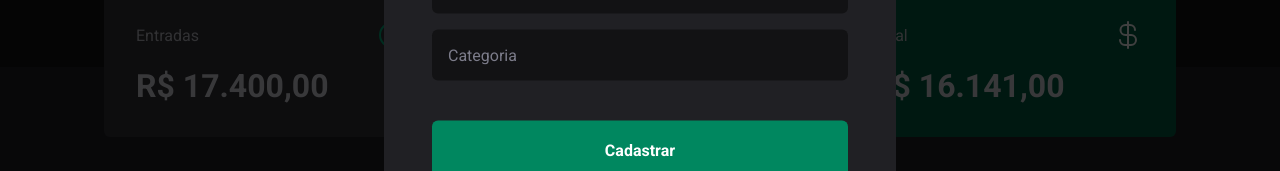
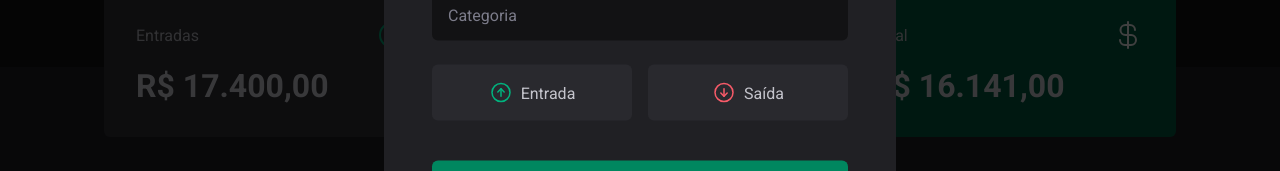
Before and after one commit to matheuscobz/dt-money-react, a React (Vite) app: page / in a window 1280 px wide. Both pictures are taken after a click on the button "Nova transação". Shown: the part 393-564 px from the top of the page. Built offline with nearby package versions, Linux system fonts and the light colour scheme.

Commit message:
New buttons for modal
Created and estilized buttons for income and outcome

```diff
--- a/src/components/NewTransactionModal/index.tsx
+++ b/src/components/NewTransactionModal/index.tsx
@@ -1,6 +1,6 @@
 import * as Dialog from "@radix-ui/react-dialog";
-import { CloseButton, Content, Overlay } from "./styles";
-import { X } from "phosphor-react";
+import { CloseButton, Content, Overlay, TransactionType, TransactionTypeButton } from "./styles";
+import { ArrowCircleDown, ArrowCircleUp, X } from "phosphor-react";
 
 export function NewTransactionModal(){
   return (
@@ -19,6 +19,18 @@
           <input type="number" placeholder="Preço" required/>
           <input type="text" placeholder="Categoria" required/>
 
+          <TransactionType>
+            <TransactionTypeButton variant="income">
+              <ArrowCircleUp size={24}/>
+              Entrada
+            </TransactionTypeButton>
+
+            <TransactionTypeButton variant="outcome">
+              <ArrowCircleDown size={24}/>
+              Saída
+            </TransactionTypeButton>
+          </TransactionType>
+
           <button type="submit">
             Cadastrar
           </button>
--- a/src/components/NewTransactionModal/styles.ts
+++ b/src/components/NewTransactionModal/styles.ts
@@ -67,5 +67,33 @@
   right: 1.5rem;
   line-height: 0;
   cursor: pointer;
-  color: ${props => props.theme['gray-500']}
+  color: ${props => props.theme['gray-500']};
 `
+
+export const TransactionType = styled.div`
+  display: grid;
+  grid-template-columns: repeat(2, 1fr);
+  gap: 1rem;
+  margin-top: 0.5rem;
+`
+interface TransactionTypeButtonProps {
+  variant: 'income' | 'outcome'
+}
+
+
+export const TransactionTypeButton = styled.button<TransactionTypeButtonProps>`
+  background: ${props => props.theme["gray-700"]};
+  padding: 1rem;
+  display: flex;
+  align-items: center;
+  justify-content: center;
+  gap: 0.5rem;
+  border-radius: 6px;
+  cursor: pointer;
+  border: 0;
+  color: ${props => props.theme["gray-300"]};
+
+  svg {
+    color: ${props => props.variant === 'income' ? props.theme["green-300"] : props.theme["red-300"]};
+  }
+`
```
